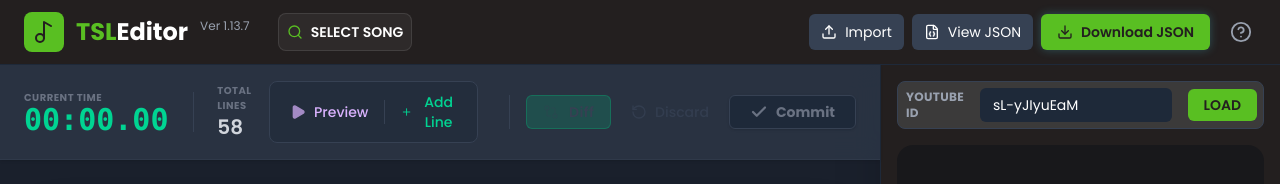
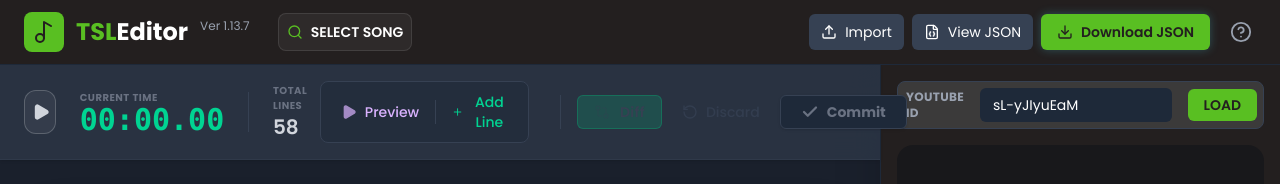
Before and after one commit to champsing/TSL-Editor, a React (Vite) app: page / in a window 1280 px wide. Both pictures are taken after a click on the button "Lyrics Editor". Shown: the top 184 px of the page. Built offline with nearby package versions, Linux system fonts and the light colour scheme; no server answers.

Commit message:
redesign play button

```diff
--- a/App.tsx
+++ b/App.tsx
@@ -190,7 +190,8 @@ function App() {
                         hasUncommittedChanges={hasUncommittedChanges}
                         commitLyrics={commitLyrics}
                         discardChanges={discardChanges}
-                        onViewDiff={() => setDiffModalOpen(true)} // 連接 Diff 按鈕到新的 state
+                        onViewDiff={() => setDiffModalOpen(true)}
+                        onPlayPause={handlePlayPause}
                     />
                 ) : (
                     <SongMetaEditorTab
--- a/components/LyricsEditorTab.tsx
+++ b/components/LyricsEditorTab.tsx
@@ -1,6 +1,6 @@
 // components/LyricsEditorTab.tsx
 import React from "react";
-import { Plus, Play } from "lucide-react";
+import { Plus, Play, Pause } from "lucide-react";
 import { LineEditor } from "./LineEditor";
 import { secondsToTime } from "../utils";
 import { LyricLine } from "../types";
@@ -23,6 +23,7 @@ interface Props {
     commitLyrics: () => void;
     discardChanges: () => void;
     onViewDiff: () => void;
+    onPlayPause: () => void;
     scrollContainerRef: React.RefObject<HTMLDivElement>;
 }
 
@@ -43,6 +44,7 @@ export const LyricsEditorTab: React.FC<Props> = (props) => {
         commitLyrics,
         discardChanges,
         onViewDiff,
+        onPlayPause,
         setPreviewModalOpen,
         scrollContainerRef,
     } = props;
@@ -55,6 +57,36 @@ export const LyricsEditorTab: React.FC<Props> = (props) => {
             <div className="bg-[#2d3748]/80 backdrop-blur-md px-6 py-4 border-b border-gray-700/50 flex items-center justify-between sticky top-0 z-20 shadow-sm">
                 {/* 左側：狀態與時間 */}
                 <div className="flex items-center gap-6">
+                    <button
+                        onClick={onPlayPause}
+                        className={`
+                            group relative flex items-center justify-center w-11 h-11
+                            rounded-xl border transition-all duration-200 active:scale-95
+                            ${
+                                isPlaying
+                                    ? "bg-amber-400/10 border-amber-400/30 text-amber-400 hover:bg-amber-400/20"
+                                    : "bg-white/5 border-white/20 text-gray-300 hover:bg-white/10 hover:text-white"
+                            }
+                        `}
+                    >
+                        {/* 懸停時的微光背景擴散 */}
+                        <div className="absolute inset-0 rounded-xl bg-current opacity-0 group-hover:opacity-5 blur-md transition-opacity" />
+
+                        {isPlaying ? (
+                            <Pause
+                                size={18}
+                                fill="currentColor"
+                                strokeWidth={2.5}
+                            />
+                        ) : (
+                            <Play
+                                size={18}
+                                fill="currentColor"
+                                strokeWidth={2.5}
+                                className="ml-0.5"
+                            />
+                        )}
+                    </button>
                     <div className="flex flex-col">
                         <span className="text-[10px] uppercase tracking-wider text-gray-500 font-bold">
                             Current Time
@@ -63,9 +95,7 @@ export const LyricsEditorTab: React.FC<Props> = (props) => {
                             {secondsToTime(playerTime, isPlaying ? 0 : 1)}
                         </div>
                     </div>
-
                     <div className="h-10 w-px bg-gray-700"></div>
-
                     <div className="flex flex-col">
                         <span className="text-[10px] uppercase tracking-wider text-gray-500 font-bold">
                             Total Lines
--- a/components/PreviewModal.tsx
+++ b/components/PreviewModal.tsx
@@ -497,12 +497,32 @@ export const PreviewModal: React.FC<PreviewModalProps> = ({
 
                 <button
                     onClick={onPlayPause}
-                    className="cursor-pointer bg-primary text-black rounded-full p-3 hover:bg-teal-300 transition-colors shadow-[0_0_15px_rgba(74,194,215,0.4)]"
+                    className={`
+                        group relative flex items-center justify-center w-11 h-11
+                        rounded-xl border transition-all duration-200 active:scale-95
+                        ${
+                            isPlaying
+                                ? "bg-amber-400/10 border-amber-400/30 text-amber-400 hover:bg-amber-400/20"
+                                : "bg-white/5 border-white/20 text-gray-300 hover:bg-white/10 hover:text-white"
+                        }
+                    `}
                 >
+                    {/* 懸停時的微光背景擴散 */}
+                    <div className="absolute inset-0 rounded-xl bg-current opacity-0 group-hover:opacity-5 blur-md transition-opacity" />
+
                     {isPlaying ? (
-                        <Pause size={24} fill="black" />
+                        <Pause
+                            size={18}
+                            fill="currentColor"
+                            strokeWidth={2.5}
+                        />
                     ) : (
-                        <Play size={24} fill="black" />
+                        <Play
+                            size={18}
+                            fill="currentColor"
+                            strokeWidth={2.5}
+                            className="ml-0.5"
+                        />
                     )}
                 </button>
 
```
